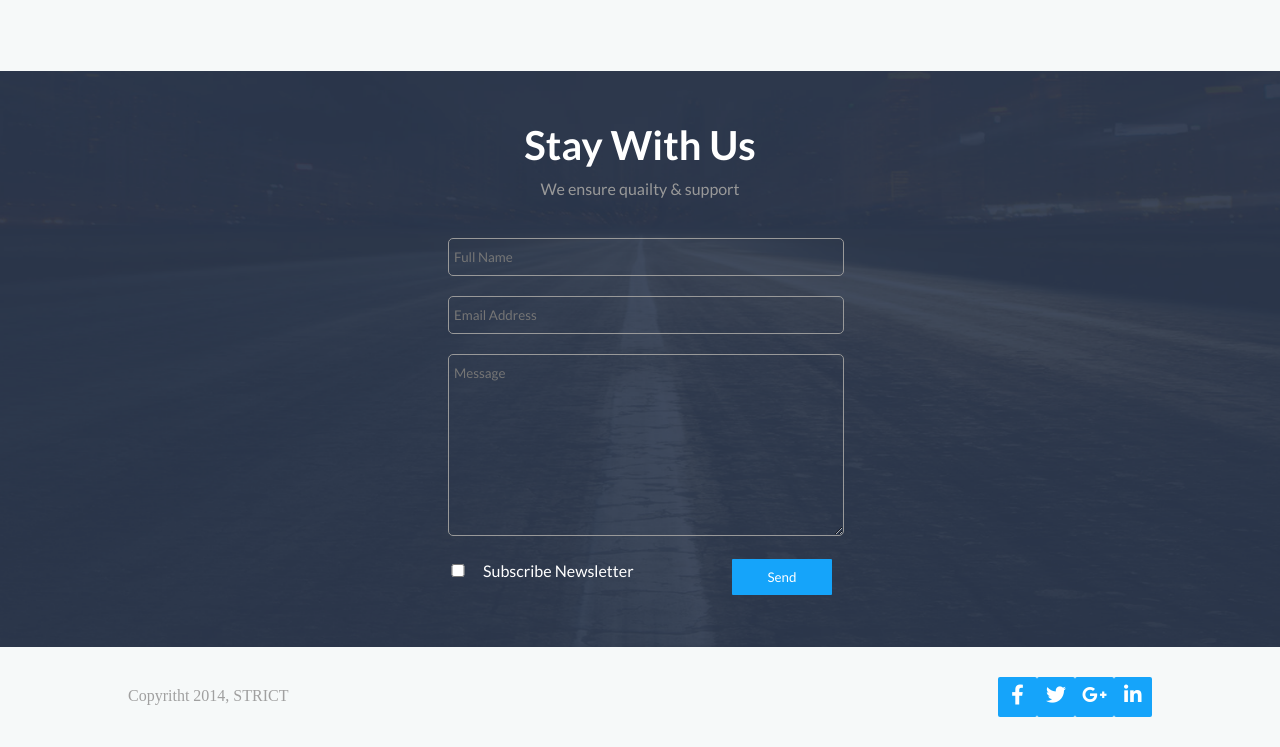
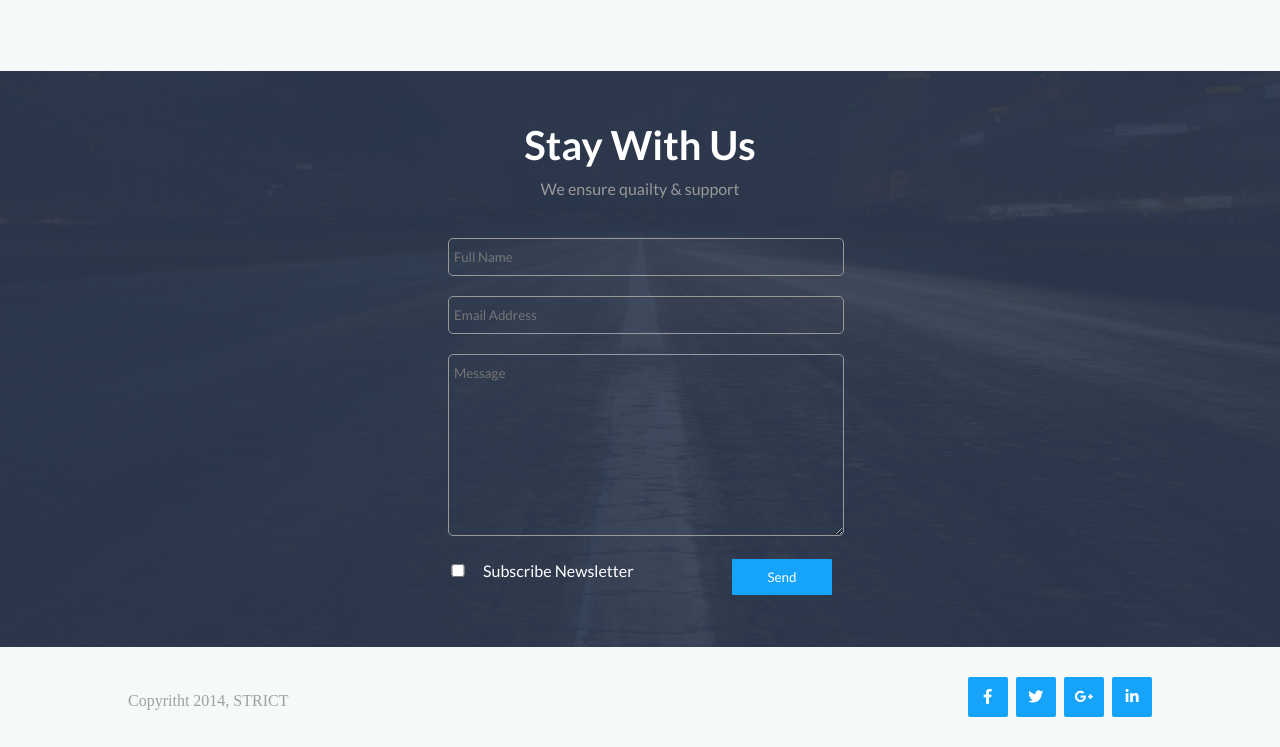
Before and after one commit to fairoznidhi/Strict, a plain HTML site: page index.html in a window 1280 px wide. Shown: the part 2196-2943 px from the top of the page. Drawn offline with Linux system fonts and the light colour scheme.

Commit message:
footer space

```diff
--- a/css/style.css
+++ b/css/style.css
@@ -328,10 +328,10 @@ footer{
 }
 .left{
     color:#a0a0a0;
-    margin-top: 10px;
+    margin-top: 15px;
 }
 .right{
-    width: 15%;
+    width: 18%;
 display: flex;
 justify-content: space-between;
 }
@@ -345,5 +345,5 @@ justify-content: space-between;
 }
 .footer_icon i{
     color: #ffffff;
-    font-size: 20px;
+    font-size: 15px;
 }
```
